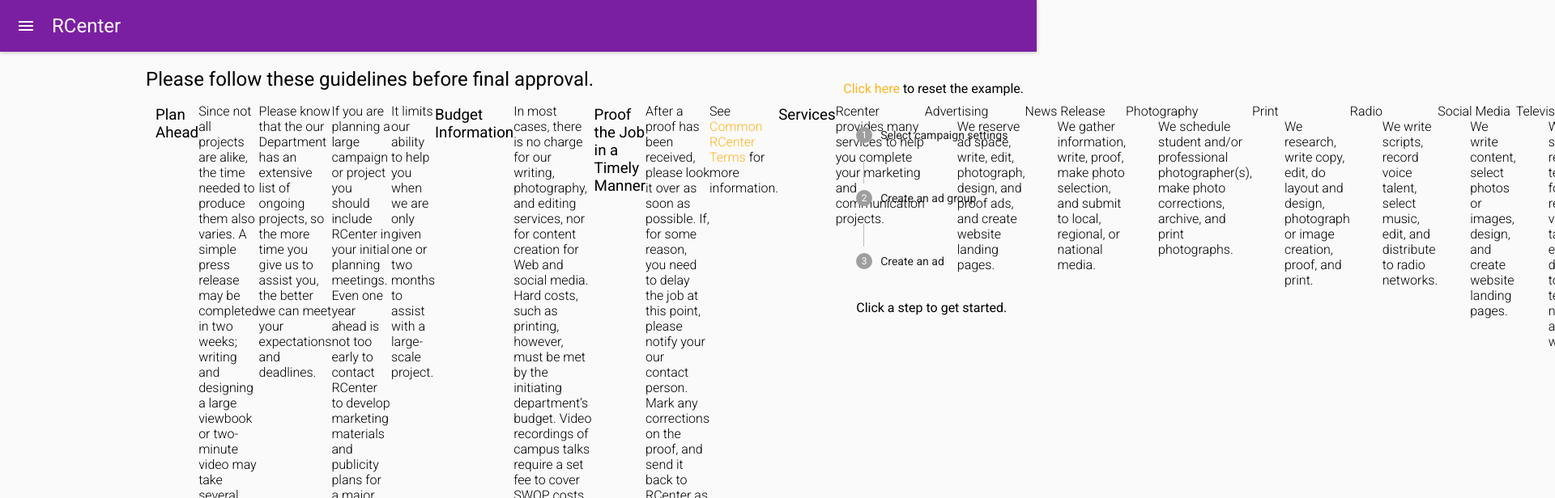
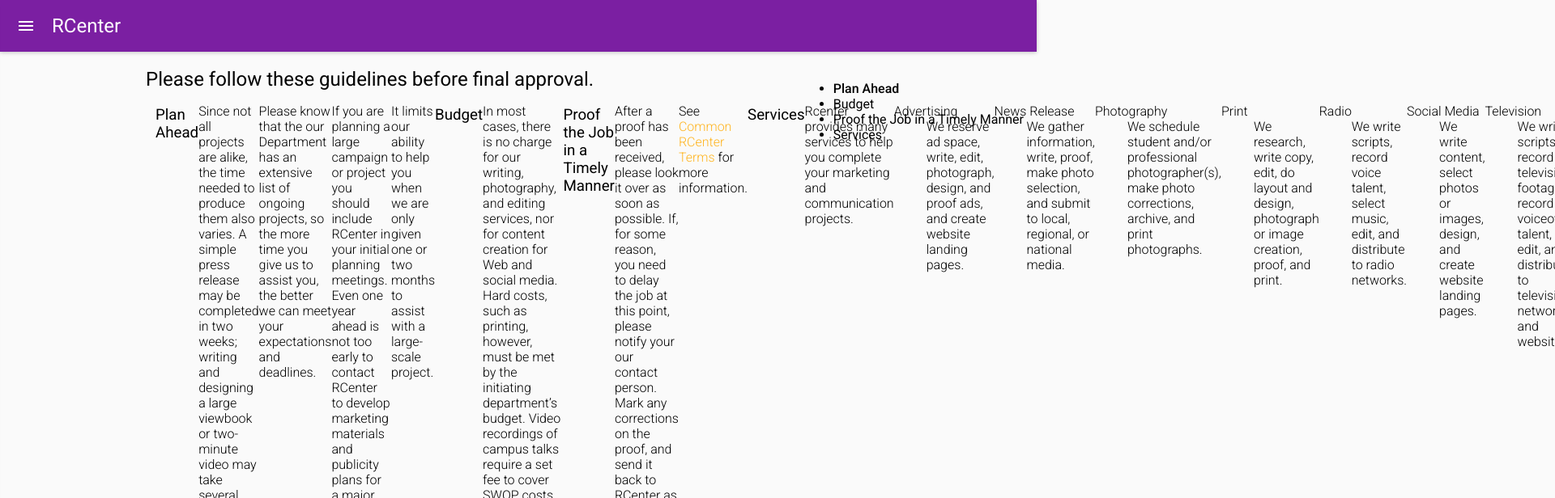
Before and after one commit to MAshrafM/react_center, a React (Create React App) app: page /planning-guide in a window 1280 px wide. Shown: the top 616 px of the page at 81% size, 1920 px wide, since content can reach past the window. Built offline with nearby package versions, Linux system fonts and the light colour scheme; what react-tap-event-plugin would draw is missing.

Commit message:
scroll plus

```diff
--- a/src/views/PlanningGuide.js
+++ b/src/views/PlanningGuide.js
@@ -1,9 +1,6 @@
 import React, { Component } from 'react'
 import { Helmet } from 'react-helmet'
 import { Link } from 'react-router-dom'
-import { Step, Stepper, StepButton } from 'material-ui/Stepper'
-import RaisedButton from 'material-ui/RaisedButton'
-import FlatButton from 'material-ui/FlatButton'
 import throttle from 'lodash/throttle'
 
 const getStyles = () => {
@@ -16,27 +13,15 @@
     },
     content: {
       margin: '0 16px'
-    },
-    actions: {
-      marginTop: 12
-    },
-    backButton: {
-      marginRight: 12
     }
   }
 }
 
 class PlanningGuide extends Component {
   state = {
-    stepIndex: null,
-    visited: [],
     headerPositions: [],
-    scrollY: 0
-  }
-
-  componentWillMount() {
-    const { stepIndex, visited } = this.state
-    this.setState({ visited: visited.concat(stepIndex) })
+    scrollY: 0,
+    activeSection: 0
   }
 
   componentDidMount = () => {
@@ -47,13 +32,6 @@
     }
     this.setState({ headerPositions: headerPositions })
     this.trackScroll()
-  }
-
-  componentWillUpdate(nextProps, nextState) {
-    const { stepIndex, visited } = nextState
-    if (visited.indexOf(stepIndex) === -1) {
-      this.setState({ visited: visited.concat(stepIndex) })
-    }
   }
 
   componentWillUnmount() {
@@ -76,6 +54,20 @@
 
   handleScroll = e => {
     this.setState({ scrollY: window.scrollY })
+    switch (true) {
+      case this.state.scrollY < this.state.headerPositions[1] - 1:
+        this.setState({ activeSection: 0 })
+        break
+      case this.state.scrollY < this.state.headerPositions[2] - 1:
+        this.setState({ activeSection: 1 })
+        break
+      case this.state.scrollY < this.state.headerPositions[3] - 1:
+        this.setState({ activeSection: 2 })
+        break
+      default:
+        this.setState({ activeSection: 3 })
+        break
+    }
   }
 
   handleNext = () => {
@@ -92,20 +84,7 @@
     }
   }
 
-  getStepContent(stepIndex) {
-    switch (stepIndex) {
-      case 0:
-        return 'Select campaign settings...'
-      case 1:
-        return 'What is an ad group anyways?'
-      case 2:
-        return 'This is the bit I really care about!'
-      default:
-        return 'Click a step to get started.'
-    }
-  }
   render() {
-    const { stepIndex, visited } = this.state
     const styles = getStyles()
     return (
       <div>
@@ -114,58 +93,37 @@
         </Helmet>
 
         <div style={styles.root}>
-          <p>
-            <a
-              href="#"
-              onClick={event => {
-                event.preventDefault()
-                this.setState({ stepIndex: null, visited: [] })
-              }}
+          <ul>
+            <li
+              onClick={() =>
+                (document.body.scrollTop = this.state.headerPositions[0])}
+              style={{ fontWeight: this.state.activeSection === 0 && 500 }}
             >
-              Click here
-            </a>{' '}
-            to reset the example.
-          </p>
-          <Stepper linear={false} orientation="vertical">
-            <Step
-              completed={visited.indexOf(0) !== -1}
-              active={stepIndex === 0}
+              Plan Ahead
+            </li>
+            <li
+              onClick={() =>
+                (document.body.scrollTop = this.state.headerPositions[1])}
+              style={{ fontWeight: this.state.activeSection === 1 && 500 }}
             >
-              <StepButton onClick={() => this.setState({ stepIndex: 0 })}>
-                Select campaign settings
-              </StepButton>
-            </Step>
-            <Step
-              completed={visited.indexOf(1) !== -1}
-              active={stepIndex === 1}
+              Budget
+            </li>
+
+            <li
+              onClick={() =>
+                (document.body.scrollTop = this.state.headerPositions[2])}
+              style={{ fontWeight: this.state.activeSection === 2 && 500 }}
             >
-              <StepButton onClick={() => this.setState({ stepIndex: 1 })}>
-                Create an ad group
-              </StepButton>
-            </Step>
-            <Step
-              completed={visited.indexOf(2) !== -1}
-              active={stepIndex === 2}
+              Proof the Job in a Timely Manner
+            </li>
+            <li
+              onClick={() =>
+                (document.body.scrollTop = this.state.headerPositions[3])}
+              style={{ fontWeight: this.state.activeSection === 3 && 500 }}
             >
-              <StepButton onClick={() => this.setState({ stepIndex: 2 })}>
-                Create an ad
-              </StepButton>
-            </Step>
-          </Stepper>
-          <div style={styles.content}>
-            <p>{this.getStepContent(stepIndex)}</p>
-            {stepIndex !== null && (
-              <div style={styles.actions}>
-                <FlatButton
-                  label="Back"
-                  disabled={stepIndex === 0}
-                  onClick={this.handlePrev}
-                  style={styles.backButton}
-                />
-                <RaisedButton label="Next" primary onClick={this.handleNext} />
-              </div>
-            )}
-          </div>
+              Services
+            </li>
+          </ul>
         </div>
 
         <div className="container">
@@ -200,7 +158,7 @@
                 It limits our ability to help you when we are only given one or
                 two months to assist with a large-scale project.
               </p>
-              <h3 id="budget">Budget Information</h3>
+              <h3 id="budget">Budget</h3>
               <p>
                 In most cases, there is no charge for our writing, photography,
                 and editing services, nor for content creation for Web and
```
